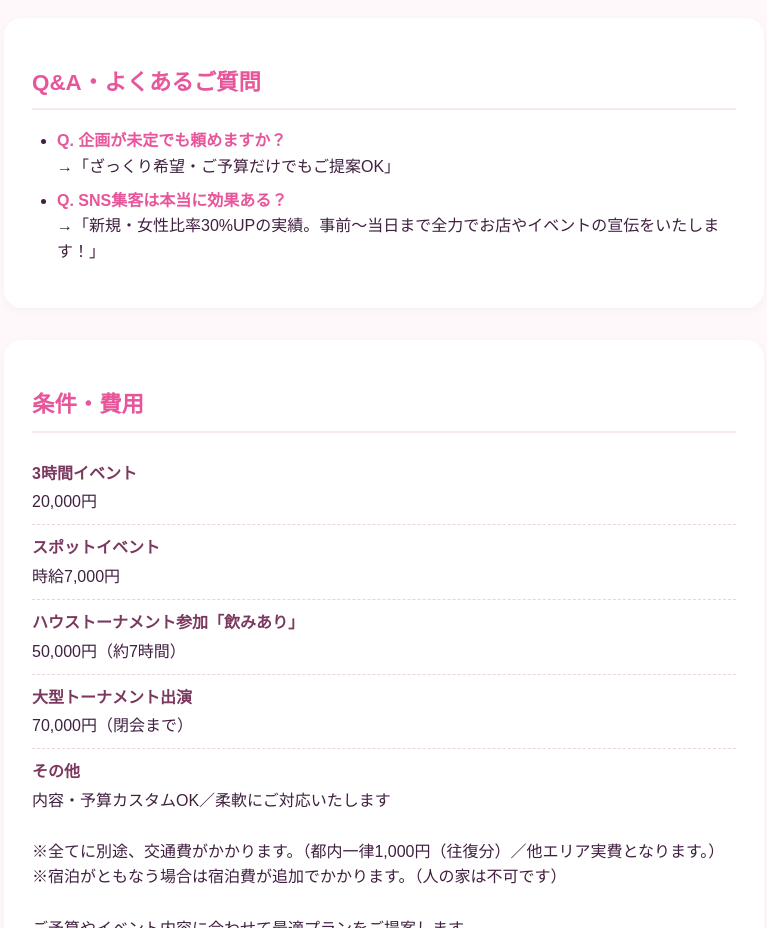
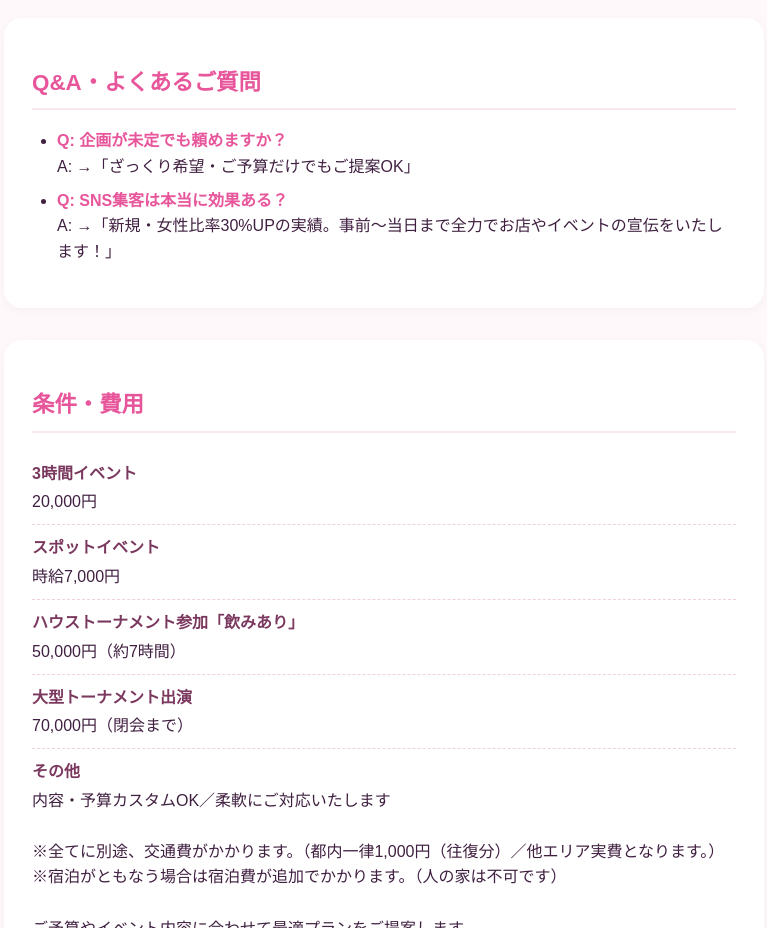
Before and after one commit to prodarts/player_rin, a plain HTML site: page index.html in a window 1280 px wide. Shown: the part 3680-4608 px from the top of the page, without its empty margins (256-1023 px from the left). Drawn offline with Linux system fonts and the light colour scheme.

Commit message:
Update index.html

```diff
--- a/index.html
+++ b/index.html
@@ -152,10 +152,10 @@
     <section class="faq-section section">
       <h2 class="section-title">Q&A・よくあるご質問</h2>
       <ul class="faq-list">
-        <li><b>Q. 企画が未定でも頼めますか？</b><br>
-          →「ざっくり希望・ご予算だけでもご提案OK」</li>
-        <li><b>Q. SNS集客は本当に効果ある？</b><br>
-          →「新規・女性比率30%UPの実績。事前〜当日まで全力でお店やイベントの宣伝をいたします！」</li>
+        <li><b>Q: 企画が未定でも頼めますか？</b><br>
+          A: →「ざっくり希望・ご予算だけでもご提案OK」</li>
+        <li><b>Q: SNS集客は本当に効果ある？</b><br>
+          A: →「新規・女性比率30%UPの実績。事前〜当日まで全力でお店やイベントの宣伝をいたします！」</li>
       </ul>
     </section>
 
```
